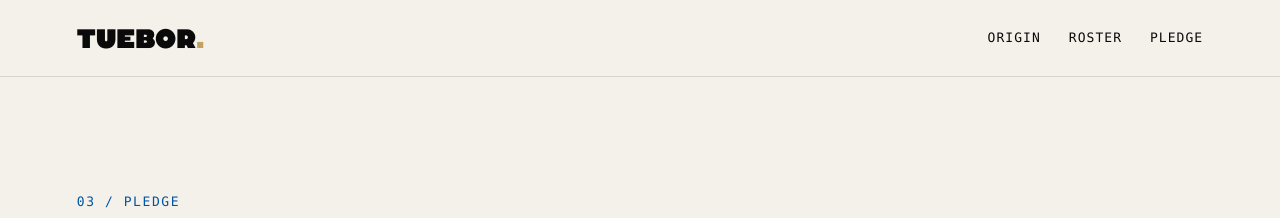
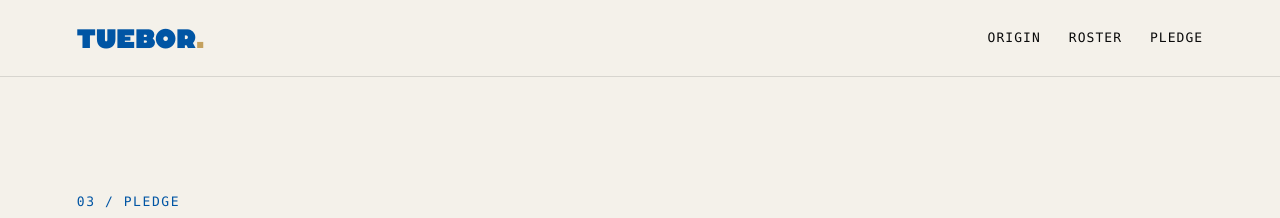
Before and after one commit to arepb/tuebor, a Jekyll site: the page built from howto.md, in a window 1280 px wide. Shown: the top 218 px of the page. Built offline with Jekyll 4.4.1, drawn with Linux system fonts in a browser that asks for light colours.

Commit message:
brand(wordmark): switch header wordmark from ink to blue
Unifies the brand mark color across hero, header, and footer (all blue
+ tan period), matching the official tuebor-logo-blue.svg. Hover deepens
to blue-dark instead of inverting to blue.

Co-Authored-By: Claude Opus 4.7 (1M context) <noreply@anthropic.com>

```diff
--- a/assets/css/style.scss
+++ b/assets/css/style.scss
@@ -85,10 +85,10 @@ body.home-intro.scrolled .site-header--home .site-nav a:hover { color: var(--blu
   font-size: 26px;
   letter-spacing: 0.02em;
   border: none;
-  color: var(--ink);
-  transition: opacity 280ms ease, transform 280ms ease;
+  color: var(--blue);
+  transition: opacity 280ms ease, transform 280ms ease, color 240ms ease;
 }
-.wordmark:hover { color: var(--blue); }
+.wordmark:hover { color: var(--blue-dark); }
 .wordmark .accent, .footer-word .accent { color: var(--tan); }
 
 /* On the home page, the big hero wordmark acts as the brand mark.
```
